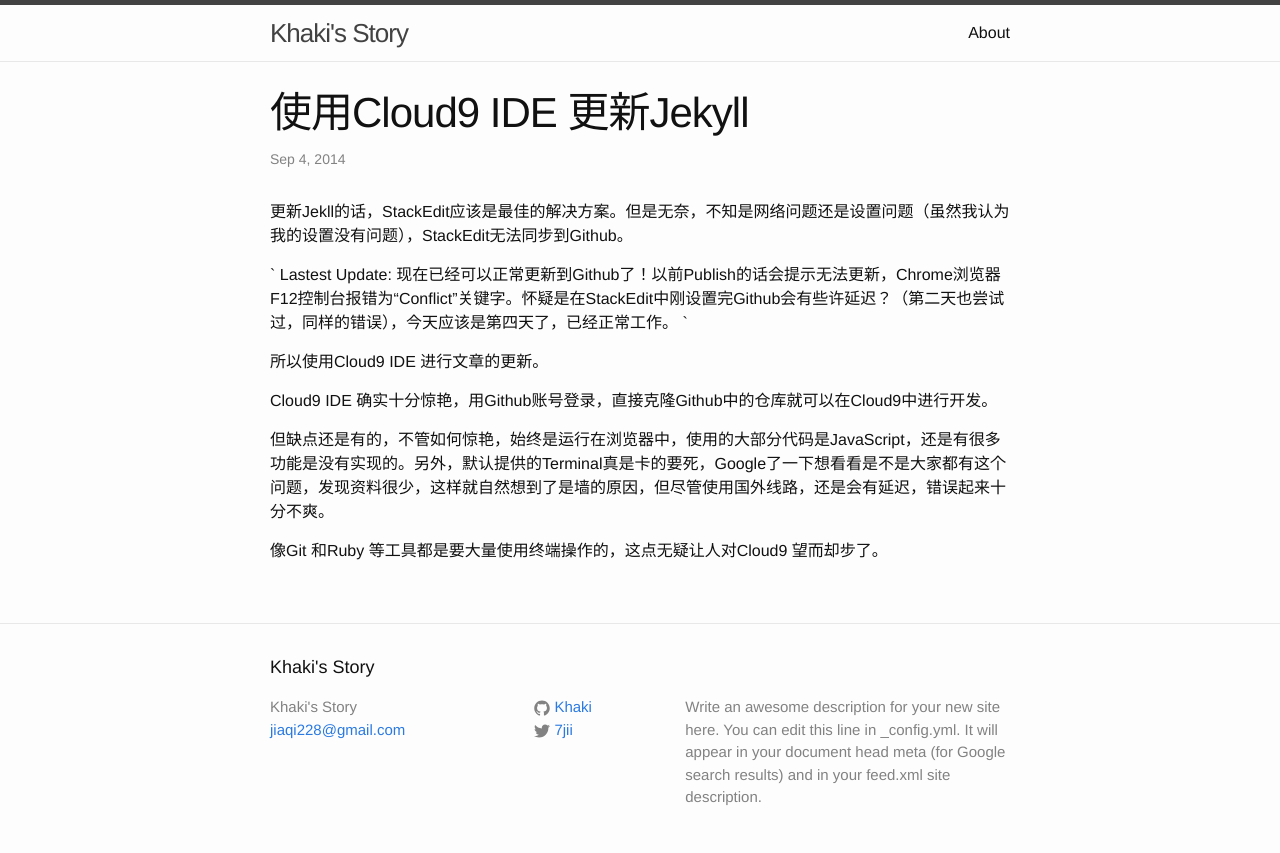
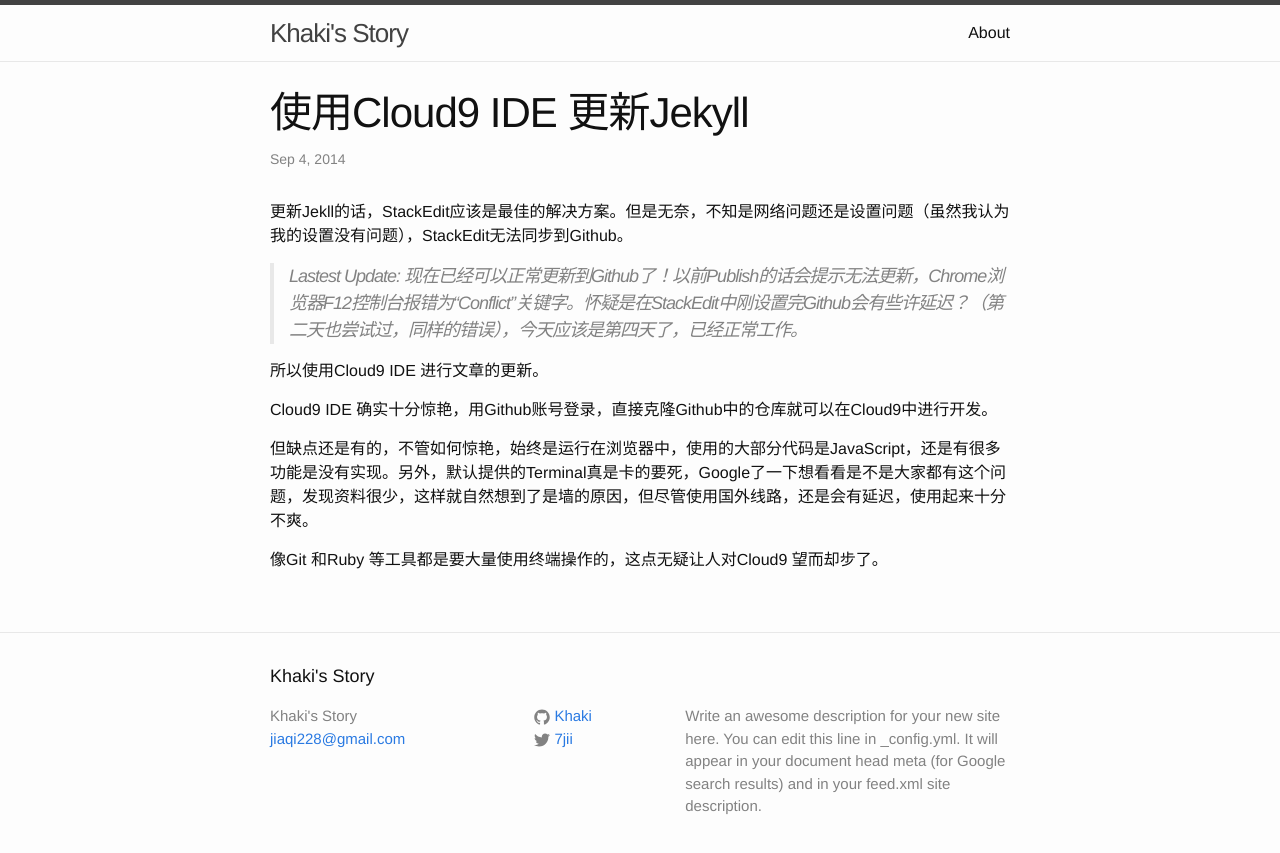
Before and after one commit to Khaki/khaki.github.io, a Jekyll site: the page built from _posts/2014-09-04-misc.md, in a window 1280 px wide. Shown: the top 853 px of the page. Built offline with Jekyll 4.4.1, drawn with Linux system fonts in a browser that asks for light colours.

Commit message:
Published with https://stackedit.io/

```diff
--- a/_posts/2014-09-04-misc.md
+++ b/_posts/2014-09-04-misc.md
@@ -7,12 +7,12 @@ categories: misc
 
 更新Jekll的话，StackEdit应该是最佳的解决方案。但是无奈，不知是网络问题还是设置问题（虽然我认为我的设置没有问题），StackEdit无法同步到Github。
 
-` Lastest Update: 现在已经可以正常更新到Github了！以前Publish的话会提示无法更新，Chrome浏览器F12控制台报错为“Conflict”关键字。怀疑是在StackEdit中刚设置完Github会有些许延迟？（第二天也尝试过，同样的错误），今天应该是第四天了，已经正常工作。 `
+> Lastest Update: 现在已经可以正常更新到Github了！以前Publish的话会提示无法更新，Chrome浏览器F12控制台报错为“Conflict”关键字。怀疑是在StackEdit中刚设置完Github会有些许延迟？（第二天也尝试过，同样的错误），今天应该是第四天了，已经正常工作。
 
 所以使用Cloud9 IDE 进行文章的更新。
 
 Cloud9 IDE 确实十分惊艳，用Github账号登录，直接克隆Github中的仓库就可以在Cloud9中进行开发。
 
-但缺点还是有的，不管如何惊艳，始终是运行在浏览器中，使用的大部分代码是JavaScript，还是有很多功能是没有实现的。另外，默认提供的Terminal真是卡的要死，Google了一下想看看是不是大家都有这个问题，发现资料很少，这样就自然想到了是墙的原因，但尽管使用国外线路，还是会有延迟，错误起来十分不爽。
+但缺点还是有的，不管如何惊艳，始终是运行在浏览器中，使用的大部分代码是JavaScript，还是有很多功能是没有实现。另外，默认提供的Terminal真是卡的要死，Google了一下想看看是不是大家都有这个问题，发现资料很少，这样就自然想到了是墙的原因，但尽管使用国外线路，还是会有延迟，使用起来十分不爽。
 
 像Git 和Ruby 等工具都是要大量使用终端操作的，这点无疑让人对Cloud9 望而却步了。
```
